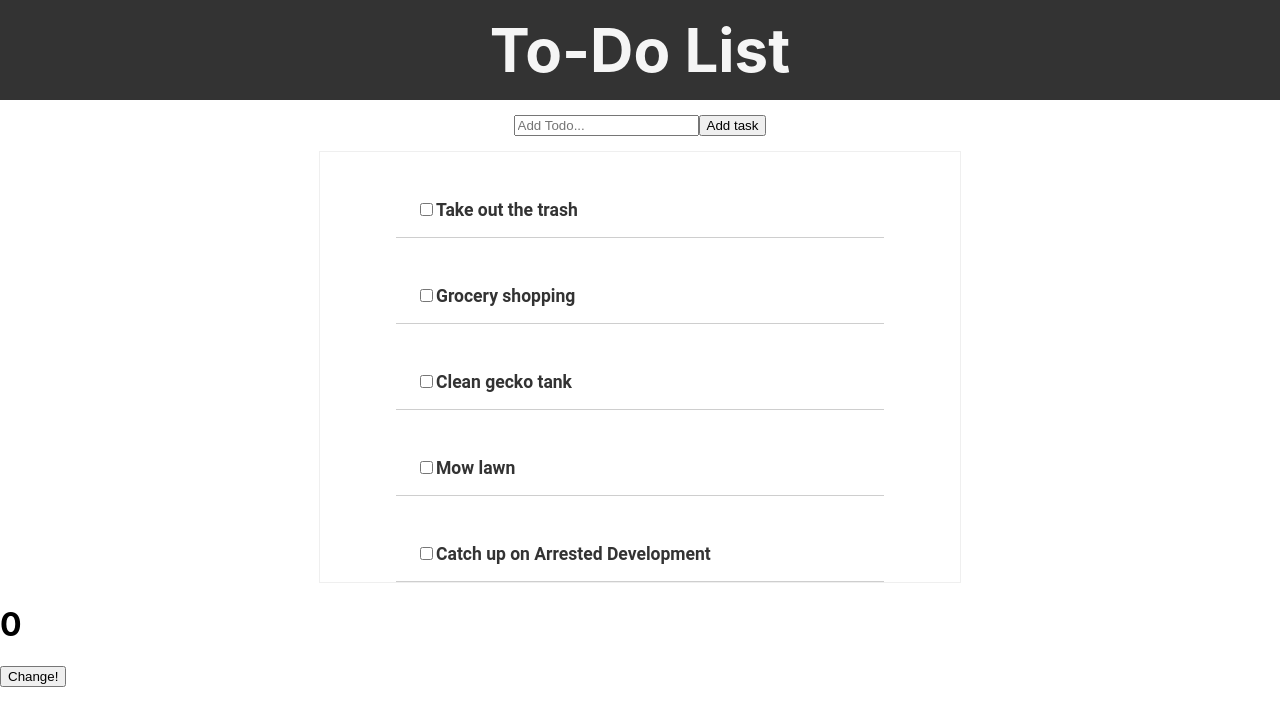
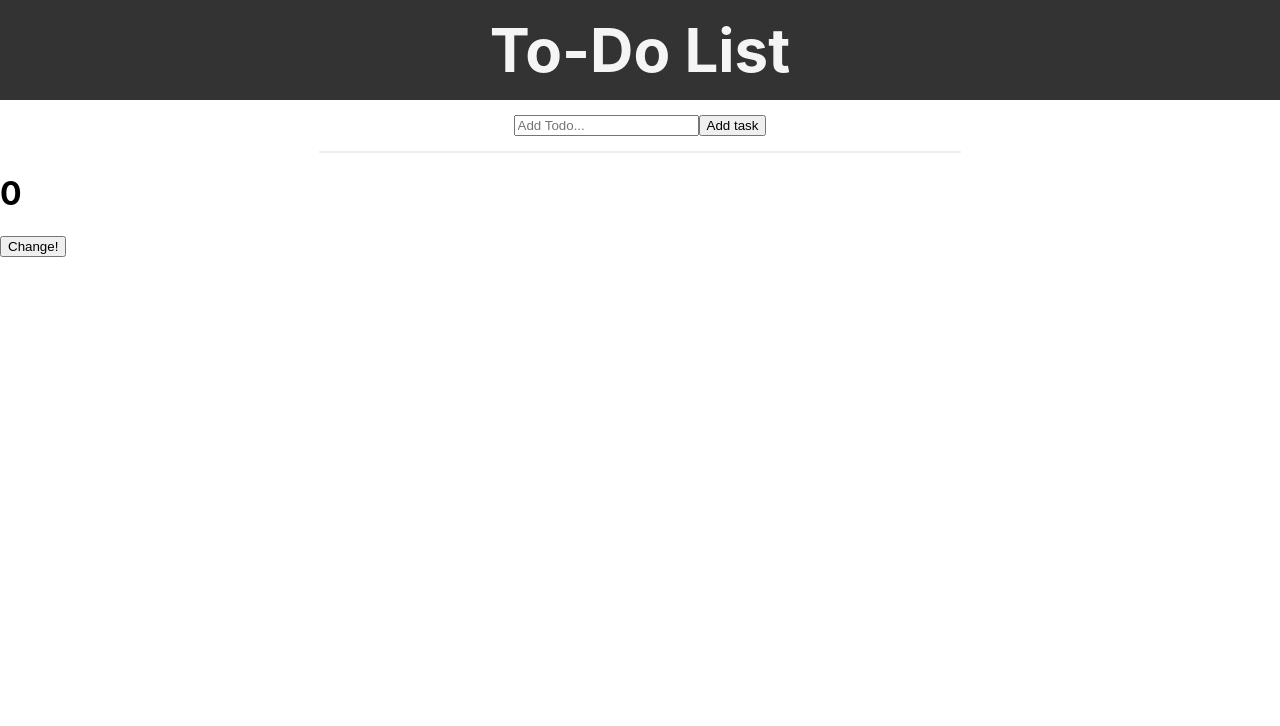
Before and after one commit to pe7r/project, a React (Create React App) app: page / in a window 1280 px wide. Shown: the top 726 px of the page. Built offline with nearby package versions, Linux system fonts and the light colour scheme.

Commit message:
Trying to do AddTask functionality (added newTaskToList func, added listOfTasks array to state, added callback between App and AddTask) (March 13) #2

```diff
--- a/src/App.js
+++ b/src/App.js
@@ -14,6 +14,7 @@ class App extends Component {
 		this.setState({
 			listOfTasks: [...this.state.listOfTasks, newTask]
 		})
+		console.log(this.state.listOfTasks)
 	}
 
 	render() {
@@ -21,7 +22,9 @@ class App extends Component {
 			<div className="App">
 				<Header />
 				<AddTask handlerFromParentAddNewTask={this.addNewTaskToList} />
-				<ToDoList />
+				<ToDoList
+				listOfTasks={this.state.listOfTasks}
+				/>
 			</div>
 		)
 	}
--- a/src/components/AddTask.js
+++ b/src/components/AddTask.js
@@ -13,7 +13,9 @@ class AddTask extends React.Component {
 	addNewTask = () => {
 		let newTask = {
 			title: this.state.title,
-			data: +new Date()
+			date: +new Date(),
+			completed: false,
+
 		}
 		this.props.handlerFromParentAddNewTask(newTask)
 	}
--- a/src/components/ToDoList.js
+++ b/src/components/ToDoList.js
@@ -1,15 +1,8 @@
 import React from 'react'
 import ToDoItem from './ToDoItem.js'
 import './ToDoList.css'
-import items from '../items.js'
 
 class ToDoList extends React.Component {
-	constructor(props) {
-		super(props)
-		this.state = {
-			todos: items
-		}
-	}
 
 	handleChange = (id) => {
 		this.setState(prevState => {
@@ -27,10 +20,10 @@ class ToDoList extends React.Component {
 	}
 
 	render() {
-		const toDoItems = this.state.todos.map(item => <ToDoItem
-			key={item.id}
-			id={item.id}
-			text={item.text}
+		const toDoItems = this.props.listOfTasks.map(item => <ToDoItem
+			key={item.date}
+
+			text={item.title}
 			completed={item.completed}
 			handleChange={this.handleChange} />)
 
@@ -39,7 +32,7 @@ class ToDoList extends React.Component {
             	{toDoItems}
         	</div>
 
-	)
+		)
 	}
 }
 
```
